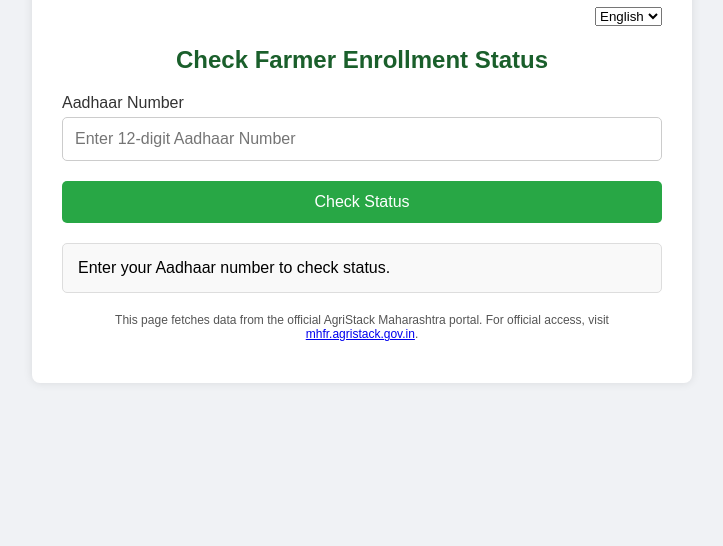
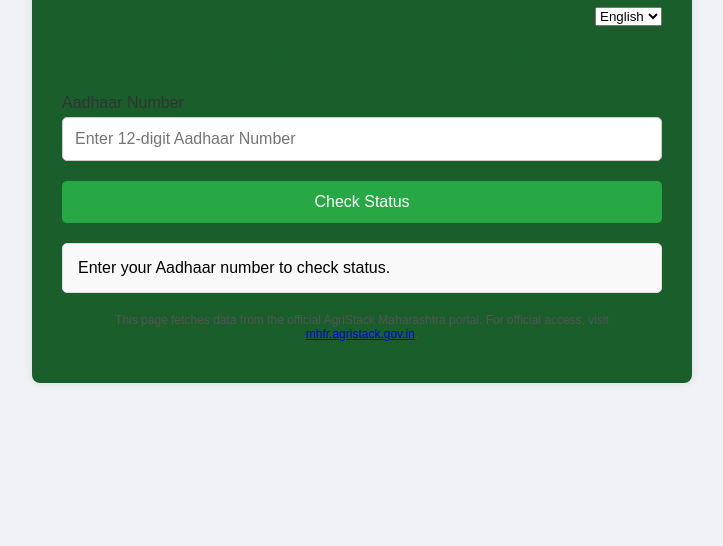
Before and after one commit to safroz00/famerid, a plain HTML site: page index.html in a window 1280 px wide. Shown: the part 294-840 px from the top of the page, without its empty margins (278-1001 px from the left). Drawn offline with Linux system fonts and the light colour scheme.

Commit message:
Update index.html

```diff
--- a/index.html
+++ b/index.html
@@ -16,7 +16,7 @@
             min-height: 100vh;
         }
         .container {
-            background-color: #fff;
+            background-color: #1a5f2b;
             padding: 30px;
             border-radius: 8px;
             box-shadow: 0 0 10px rgba(0, 0, 0, 0.1);
```
